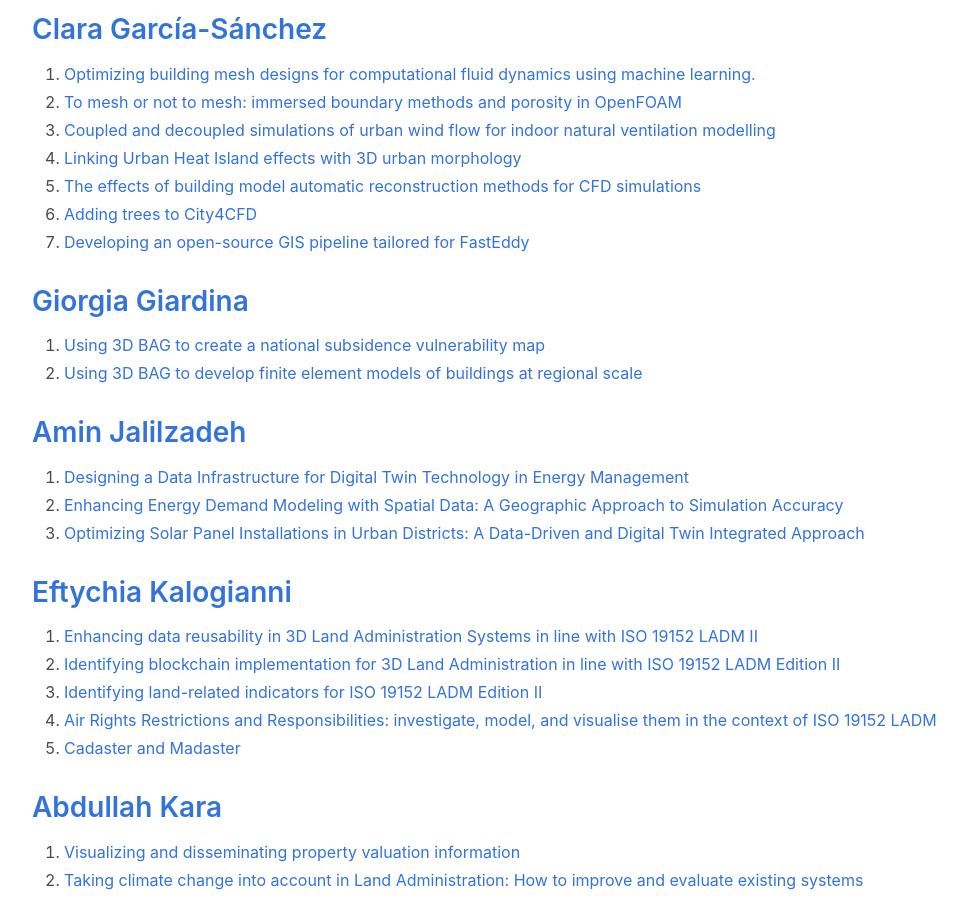
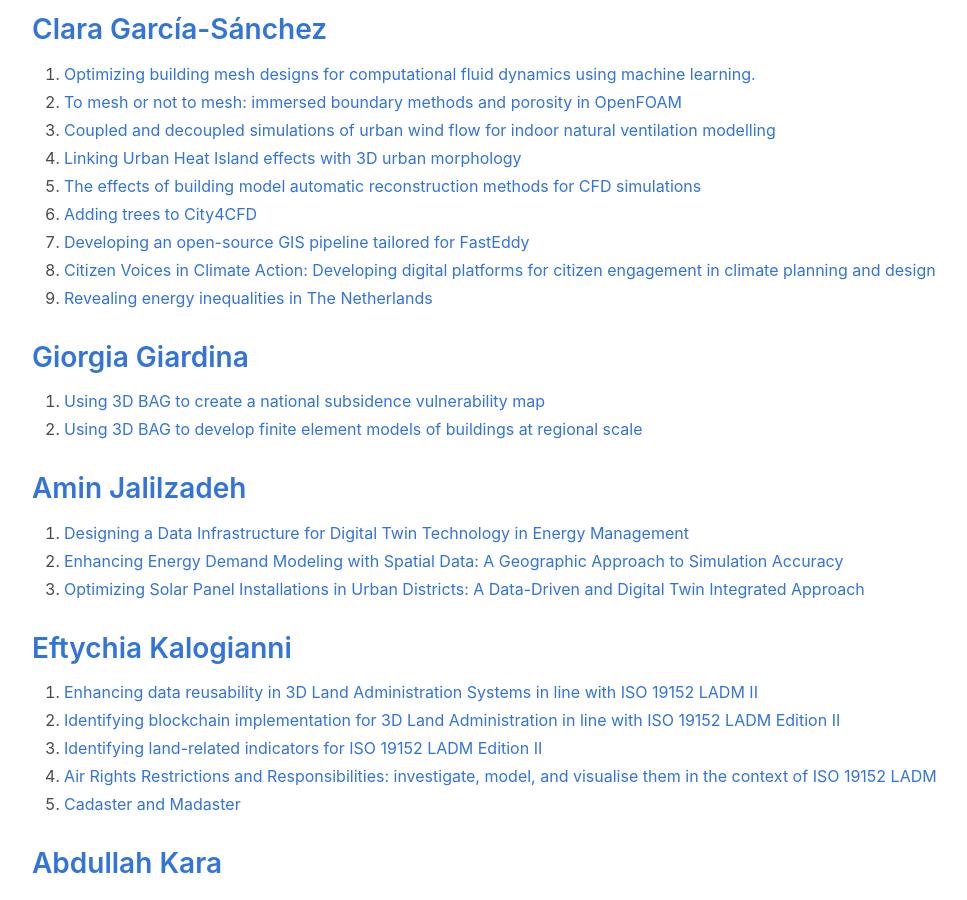
Before and after one commit to tudelft3d/geo2020, a Jekyll site: the page built from potentialtopics/index.md, in a window 1280 px wide and 900 px high, scrolled down 1765 px. Shown: the whole window, without its empty margins (32-999 px from the left). Built offline with Jekyll 4.4.1, drawn with Linux system fonts in a browser that asks for light colours; nearby versions of some CDN libraries.

Commit message:
Juliana topics

```diff
--- a/potentialtopics/index.md
+++ b/potentialtopics/index.md
@@ -62,6 +62,8 @@ More to be come in the coming weeks
 5. [The effects of building model automatic reconstruction methods for CFD simulations](https://3d.bk.tudelft.nl/education/msctopics/#the-effects-of-building-model-automatic-reconstruction-methods-for-cfd-simulations)
 6. [Adding trees to City4CFD](https://3d.bk.tudelft.nl/education/msctopics/#adding-trees-to-city4cfd)
 7. [Developing an open-source GIS pipeline tailored for FastEddy](https://3d.bk.tudelft.nl/education/msctopics/#developing-an-open-source-gis-pipeline-tailored-for-fasteddy)
+8. [Citizen Voices in Climate Action: Developing digital platforms for citizen engagement in climate planning and design](https://3d.bk.tudelft.nl/education/msctopics/#citizen-voices-in-climate-action-developing-digital-platforms-for-citizen-engagement-in-climate-planning-and-design)
+9. [Revealing energy inequalities in The Netherlands](https://3d.bk.tudelft.nl/education/msctopics/#revealing-energy-inequalities-in-the-netherlands)
 
 ## [Giorgia Giardina](https://www.tudelft.nl/en/ceg/about-faculty/departments/geoscience-engineering/sections/geo-engineering/staff/academic-staff/giardina-g)
 1. [Using 3D BAG to create a national subsidence vulnerability map](https://3d.bk.tudelft.nl/education/msctopics/#using-3d-bag-to-create-a-national-subsidence-vulnerability-map)
```
